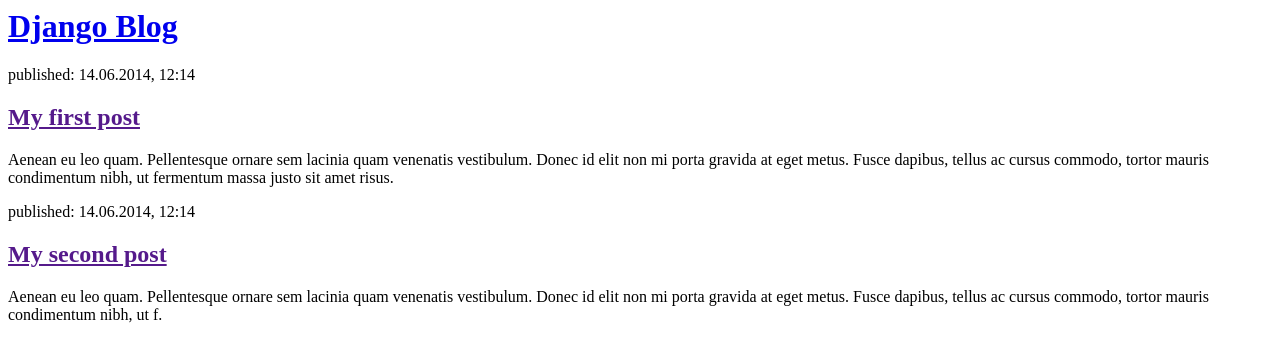
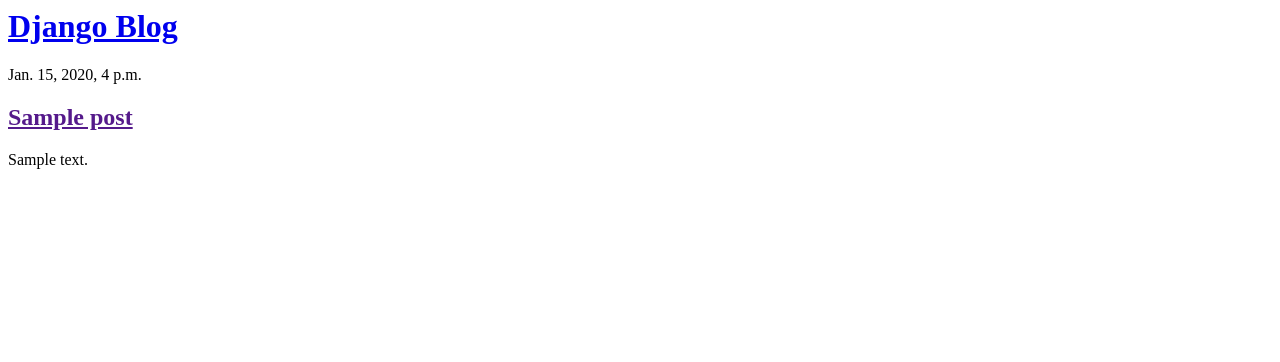
Before and after one commit to debashish0610/django-blog, a Django app: page / in a window 1280 px wide. Shown: the top 362 px of the page. Run offline with Django 3.2, Linux system fonts and the light colour scheme; tables that the repository leaves empty hold one stand-in row (values such as "Sample post").

Commit message:
Modified templates to display posts from databse.

```diff
--- a/blog/templates/blog/post_list.html
+++ b/blog/templates/blog/post_list.html
@@ -7,19 +7,16 @@
     <h1><a href="/">Django  Blog</a></h1>
 </div>
 
+{% for post  in posts %}
+
 <div>
-    <p>published: 14.06.2014, 12:14</p>
-    <h2><a href="">My first post</a></h2>
-    <p>Aenean eu leo quam. Pellentesque ornare sem lacinia quam venenatis vestibulum. Donec id elit non mi porta gravida
-        at eget metus. Fusce dapibus, tellus ac cursus commodo, tortor mauris condimentum nibh, ut fermentum massa justo
-        sit amet risus.</p>
+    <p>{{ post.published_date }}</p>
+    <h2><a href="">{{post.title}}</a></h2>
+    <p>{{post.text}}</p>
 </div>
 
-<div>
-    <p>published: 14.06.2014, 12:14</p>
-    <h2><a href="">My second post</a></h2>
-    <p>Aenean eu leo quam. Pellentesque ornare sem lacinia quam venenatis vestibulum. Donec id elit non mi porta gravida
-        at eget metus. Fusce dapibus, tellus ac cursus commodo, tortor mauris condimentum nibh, ut f.</p>
-</div>
+{% endfor %}
+
+
 </body>
 </html>
--- a/blog/views.py
+++ b/blog/views.py
@@ -1,5 +1,10 @@
 from django.shortcuts import render
+from django.utils import timezone
+
+from .models import Post
 
 
 def post_list(request):
-    return render(request, 'blog/post_list.html')
+    context = dict()
+    context['posts'] = Post.objects.filter(published_date__lte=timezone.now()).order_by('published_date')
+    return render(request, 'blog/post_list.html', context)
```
